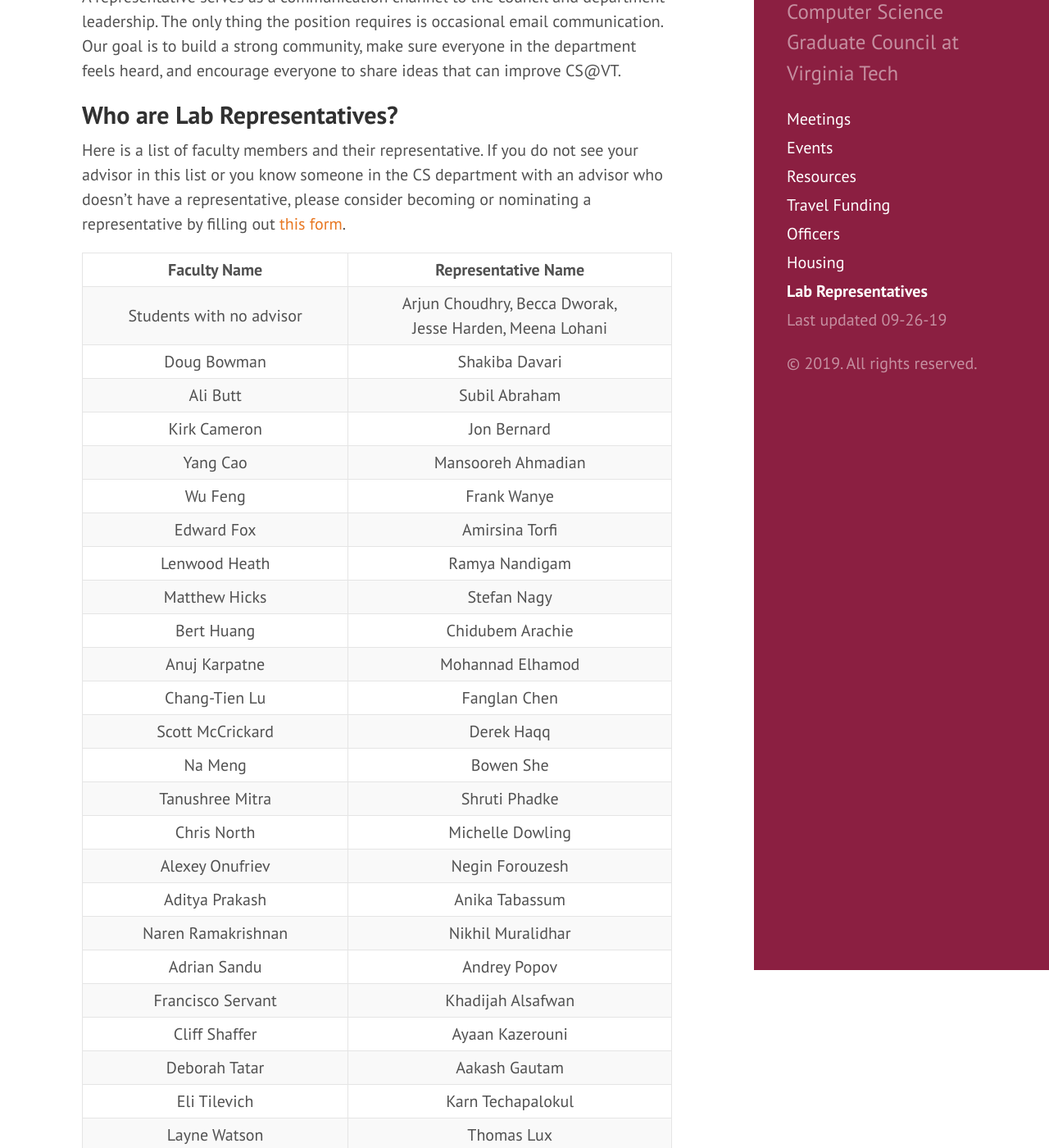
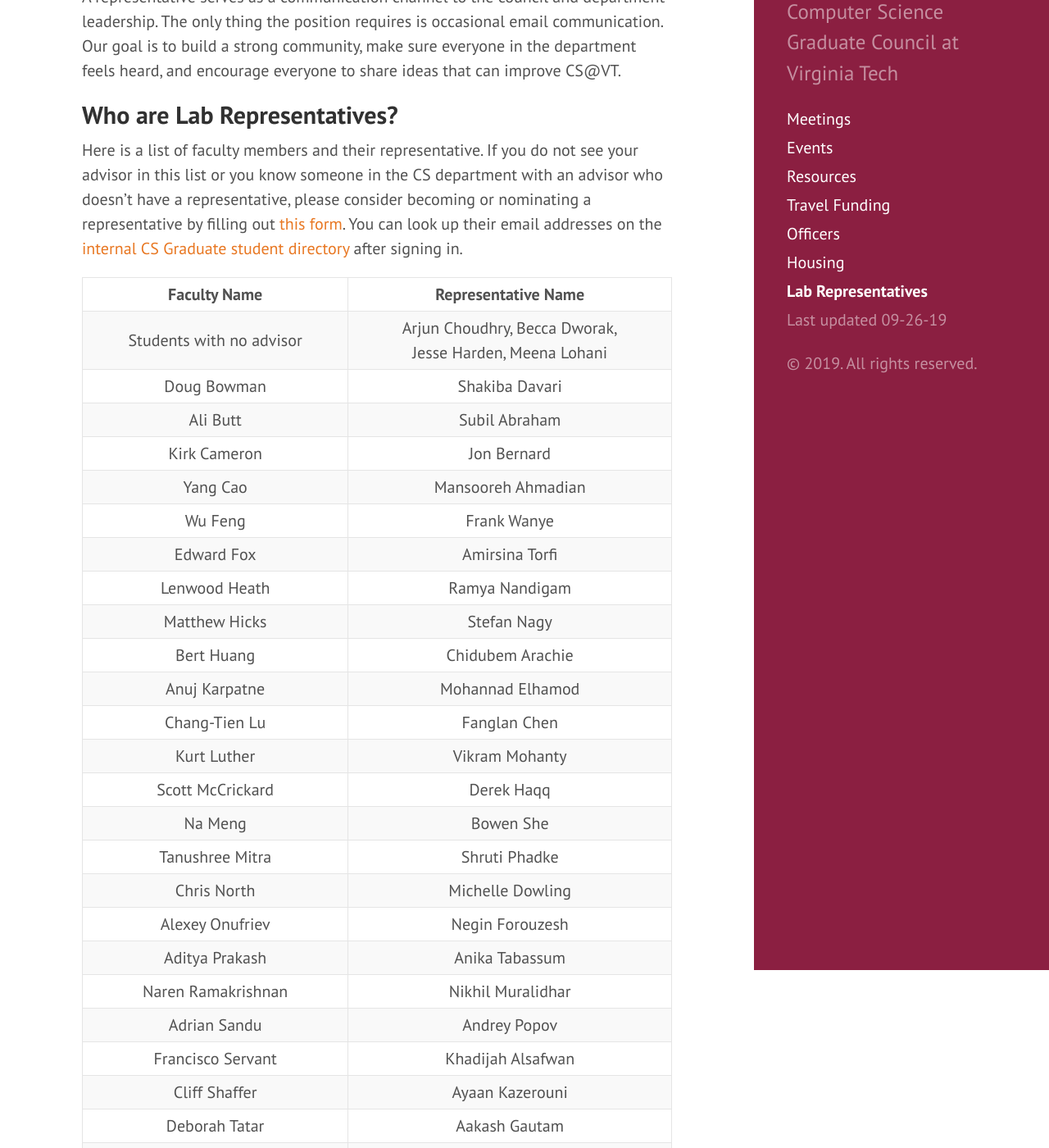
Before and after one commit to CSGraduateCouncil-VirginiaTech/csgc-website, a Jekyll site: the page built from csgc-jekyll-src/labrepresentative.md, in a window 1280 px wide and 1400 px high, scrolled down 217 px. Shown: the whole window at 82% size. Built offline with Jekyll 4.4.1, drawn with Linux system fonts in a browser that asks for light colours; some of the changed text lies outside the part shown.

Commit message:
removed Dhoha, added Vikram, linked grad directory
removed Dhoha, added Vikram, linked grad directory

```diff
--- a/csgc-jekyll-src/labrepresentative.md
+++ b/csgc-jekyll-src/labrepresentative.md
@@ -10,7 +10,8 @@ A representative serves as a communication channel to the council and department
 
 ## Who are Lab Representatives?
 
-Here is a list of faculty members and their representative. If you do not see your advisor in this list or you know someone in the CS department with an advisor who doesn't have a representative, please consider becoming or nominating a representative by filling out [this form](https://forms.gle/TAoSBQd59qu4bNjBA).
+Here is a list of faculty members and their representative. If you do not see your advisor in this list or you know someone in the CS department with an advisor who doesn't have a representative, please consider becoming or nominating a representative by filling out [this form](https://forms.gle/TAoSBQd59qu4bNjBA). You can look up their email addresses on the [internal CS Graduate student directory](https://gpc.cs.vt.edu/#/graduate) after signing in.
+
 
 Faculty Name | Representative Name
 :---: | :---:
@@ -26,6 +27,7 @@ Matthew Hicks | Stefan Nagy
 Bert Huang | Chidubem Arachie
 Anuj Karpatne | Mohannad Elhamod
 Chang-Tien Lu | Fanglan Chen
+Kurt Luther | Vikram Mohanty
 Scott McCrickard | Derek Haqq
 Na Meng | Bowen She
 Tanushree Mitra | Shruti Phadke
```
Also changed, not shown: other parts of csgc-jekyll-src/labrepresentative.md (+0 -1 lines).
